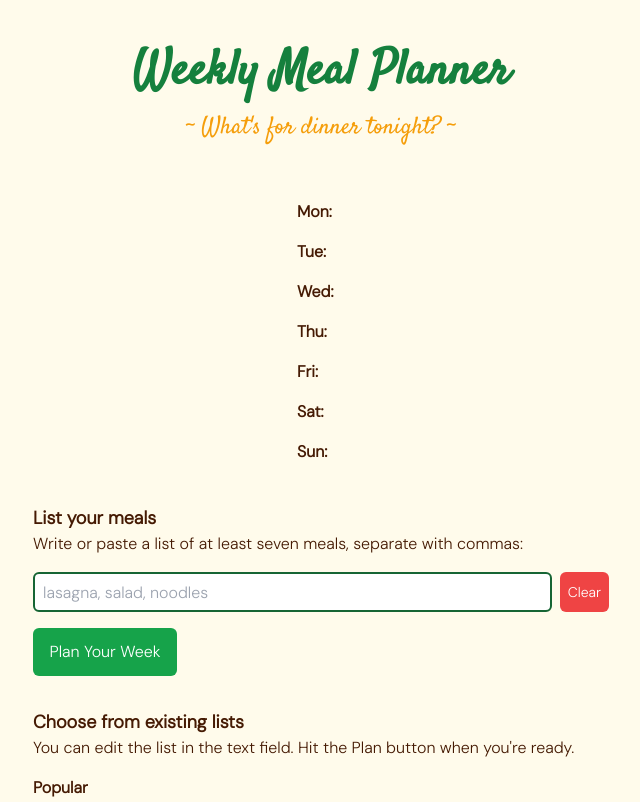
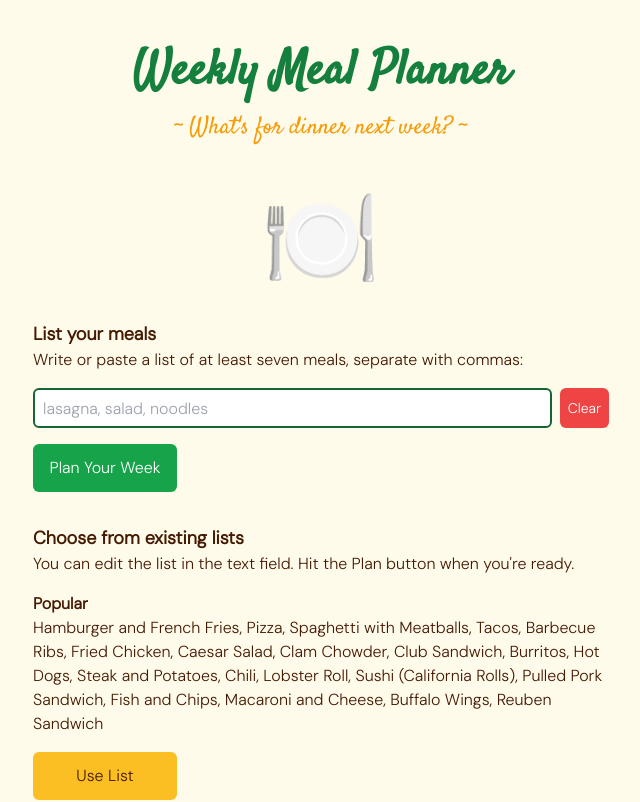
Before and after one commit to freddiekaplan-cme/WeeklyMealPlanner, a React (Vite) app: page / in a window 1280 px wide. Shown: the top 802 px of the page, without its empty margins (319-959 px from the left). Built offline with nearby package versions, Linux system fonts and the light colour scheme.

Commit message:
Add plate emoji and toggleHidden.

```diff
--- a/src/App.tsx
+++ b/src/App.tsx
@@ -11,6 +11,7 @@ function App() {
 	const [inputValue, setInputValue] = useState<string>("")
 	const buttonPlan = "Plan Your Week"
 	const [buttonText, setButtonText] = useState<string>(buttonPlan)
+	const [isHidden, setIsHidden] = useState(false)
 
 	const shuffleArray = (array: string[]) => {
 		const shuffledArray = [...array]
@@ -30,6 +31,13 @@ function App() {
 	const changeButtonText = (listButton: string | null) => {
 		inputValue !== "" ? setButtonText("Shuffle") : setButtonText(buttonPlan)
 		listButton === "setAsPlan" ? setButtonText(buttonPlan) : listButton
+		toggleHidden()
+	}
+
+	const toggleHidden = () => {
+		if (inputValue !== "") {
+			setIsHidden(!isHidden)
+		}
 	}
 
 	const planWeek = (): void => {
@@ -61,8 +69,16 @@ function App() {
 			<div className="font-dm px-8 md:px-12 text-amber-950 bg-amber-50 pb-8">
 				<Header
 					title="Weekly Meal Planner"
-					subtitle="~ What's for dinner tonight? ~"
+					subtitle="~ What's for dinner next week? ~"
 				/>
+				<div
+					className={`text-center p-8 text-8xl ${
+						isHidden ? "hidden" : ""
+					}`}
+				>
+					🍽️
+				</div>
+				<div className={`${isHidden ? "" : "hidden"}`}>
 					<Week
 						mon={meal[0]}
 						tue={meal[1]}
@@ -72,6 +88,7 @@ function App() {
 						sat={meal[5]}
 						sun={meal[6]}
 					/>
+				</div>
 				<div className="flex sm:justify-center">
 					<div className="flex-col">
 						<Inputs
--- a/src/components/Week/index.tsx
+++ b/src/components/Week/index.tsx
@@ -13,31 +13,31 @@ const Week = ({ mon, tue, wed, thu, fri, sat, sun }: DayProp) => {
 		<div className="flex sm:justify-center">
 			<div className="my-8 font-bold sm:max-w-sm flex flex-col">
 				<div className="my-2">
-					<span className="w-12 inline-block">Mon: </span>
+					<span className="w-20 inline-block text-xs">Monday</span>
 					<span className="font-normal">{mon}</span>
 				</div>
 				<div className="my-2">
-					<span className="w-12 inline-block">Tue: </span>
+					<span className="w-20 inline-block text-xs">Tuesday</span>
 					<span className="font-normal">{tue}</span>
 				</div>
 				<div className="my-2">
-					<span className="w-12 inline-block">Wed: </span>
+					<span className="w-20 inline-block text-xs">Wednesday</span>
 					<span className="font-normal">{wed}</span>
 				</div>
 				<div className="my-2">
-					<span className="w-12 inline-block">Thu: </span>
+					<span className="w-20 inline-block text-xs">Thursday</span>
 					<span className="font-normal">{thu}</span>
 				</div>
 				<div className="my-2">
-					<span className="w-12 inline-block">Fri: </span>
+					<span className="w-20 inline-block text-xs">Friday</span>
 					<span className="font-normal">{fri}</span>
 				</div>
 				<div className="my-2">
-					<span className="w-12 inline-block">Sat: </span>
+					<span className="w-20 inline-block text-xs">Saturday</span>
 					<span className="font-normal">{sat}</span>
 				</div>
 				<div className="my-2">
-					<span className="w-12 inline-block">Sun: </span>
+					<span className="w-20 inline-block text-xs">Sunday</span>
 					<span className="font-normal">{sun}</span>
 				</div>
 			</div>
```
Lines whose indentation alone changed are shown as unchanged.
